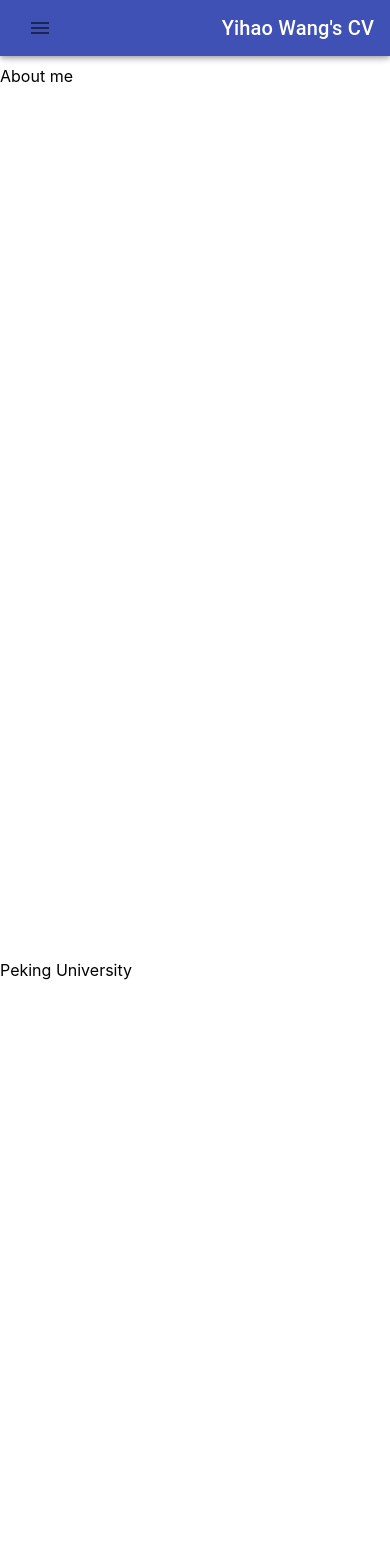
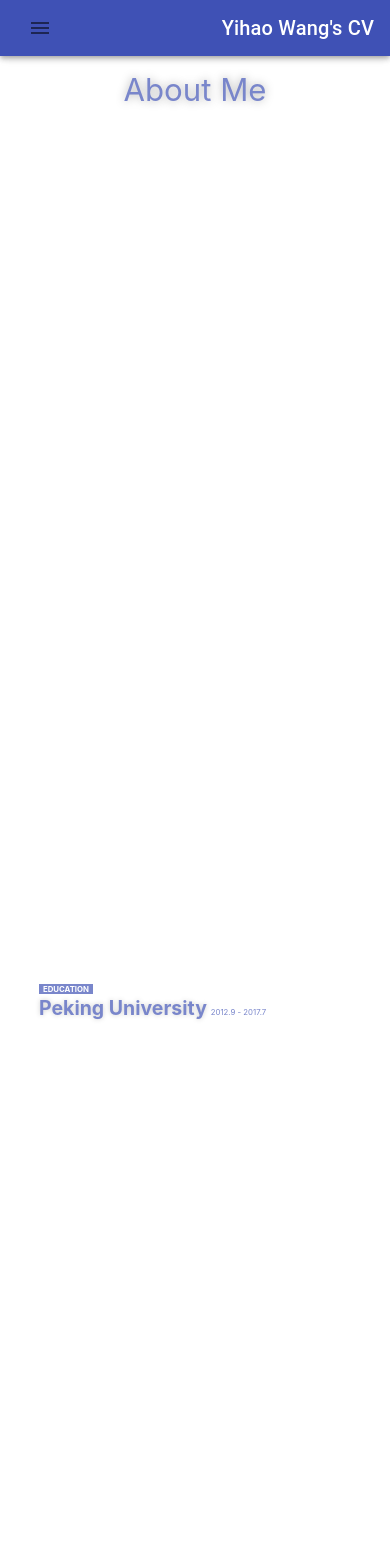
Before and after one commit to y1hao/cv2020, a React (Create React App) app: page / in a window 390 px wide. Shown: the top 1568 px of the page. Built offline with nearby package versions, Linux system fonts and the light colour scheme.

Commit message:
Add page titles

```diff
--- a/src/Components/Content.tsx
+++ b/src/Components/Content.tsx
@@ -1,6 +1,10 @@
 import React from 'react';
-import Page from './Page';
 import { makeStyles, Theme, createStyles } from '@material-ui/core';
+
+const Pulse = require('react-reveal/Pulse');
+const Reveal = require('react-reveal/Reveal');
+const Zoom = require('react-reveal/Zoom');
+const Fade = require('react-reveal/Fade');
 
 export default function Content() {
   const classes = makeStyles((theme: Theme) =>
@@ -16,6 +20,79 @@ export default function Content() {
         [theme.breakpoints.down('sm')]: {
           paddingTop: 50
         }
+      },
+      sectionName: {
+        fontSize: '1.2vw',
+        margin: 0,
+        fontWeight: 'bold',
+        display: 'inline',
+        textAlign: 'left',
+        padding: 0,
+        paddingLeft: '0.5em',
+        paddingRight: '0.5em',
+        backgroundColor: theme.palette.primary.light,
+        color: 'white',
+        [theme.breakpoints.down('sm')]: {
+          fontSize: '2vw'
+        }
+      },
+      title: {
+        margin: 0,
+        fontSize: '4vw',
+        fontWeight: 'bolder',
+        textShadow: '#ccc 0 0 5px',
+        color: theme.palette.primary.light,
+        [theme.breakpoints.down('sm')]: {
+          fontSize: '5vw'
+        }
+      },
+      titleDiscription: {
+        fontSize: '1.2vw',
+        paddingLeft: '1vw',
+        fontWeight: 'lighter',
+        textShadow: 'none',
+        color: theme.palette.primary.light,
+        [theme.breakpoints.down('sm')]: {
+          fontSize: '2vw'
+        }
+      },
+      subTitle: {
+        fontSize: '2vw',
+        paddingLeft: '2vw',
+        fontWeight: 'normal',
+        textShadow: 'none',
+        color: theme.palette.primary.light,
+        [theme.breakpoints.down('sm')]: {
+          fontSize: '3vw'
+        }
+      },
+      titleWrapper: {
+        marginLeft: '10%',
+        marginTop: '1em',
+        paddingTop: '1em',
+        display: 'flex',
+        flexDirection: 'column'
+      },
+      largeTitle: {
+        display: 'block',
+        fontSize: '5.5vw',
+        textAlign: 'center',
+        paddingTop: '5.5vw',
+        fontWeight: 'normal',
+        color: theme.palette.primary.light,
+        textShadow: '#aaa 0 0 10px',
+        [theme.breakpoints.down('sm')]: {
+          fontSize: '8vw'
+        }
+      },
+      description: {
+
+      },
+      emphasis: {
+
+      },
+      link: {
+
       }
     })
   )();
@@ -23,31 +100,105 @@ export default function Content() {
   return (
     <div className={classes.root}>
       <section id="aboutMe" className={classes.page}>
-        <p>About me</p>
+        <Fade up>
+          <span className={classes.largeTitle}>About Me</span>
+        </Fade>
       </section>
       <section id="pekingUniversity" className={classes.page}>
-        <p>Peking University</p>
+        <Fade up>
+          <div className={classes.titleWrapper}>
+            <span>
+              <p className={classes.sectionName}>EDUCATION</p>
+            </span>
+            <span className={classes.title}>
+              Peking University
+            <span className={classes.titleDiscription}>2012.9 - 2017.7</span>
+            </span>
+          </div>
+        </Fade>
       </section>
       <section id="victoriaUniversity" className={classes.page}>
-        <p>Victoria University of Wellington</p>
+        <Fade up>
+          <div className={classes.titleWrapper}>
+            <span>
+              <p className={classes.sectionName}>EDUCATION</p>
+            </span>
+            <span className={classes.title}>
+              Victoria University
+            <span className={classes.titleDiscription}>2017.11 - 2019.9</span>
+            </span>
+          </div>
+        </Fade>
       </section>
       <section id="universityOfAuckland" className={classes.page}>
-        <p>University of Auckland</p>
+        <Fade up>
+          <div className={classes.titleWrapper}>
+            <span>
+              <p className={classes.sectionName}>EDUCATION</p>
+            </span>
+            <span className={classes.title}>
+              University of Auckland
+            <span className={classes.titleDiscription}>2020.3 - 2020.7</span>
+            </span>
+          </div>
+        </Fade>
       </section>
       <section id="nandToTetris" className={classes.page}>
-        <p>Project - Nand to Tetris</p>
+        <Fade up>
+          <div className={classes.titleWrapper}>
+            <span>
+              <p className={classes.sectionName}>PROJECT</p>
+            </span>
+            <span className={classes.title}>
+              Nand to Tetris
+            <span className={classes.subTitle}>- A computer built from scratch</span>
+            </span>
+          </div>
+        </Fade>
       </section>
       <section id="div" className={classes.page}>
-        <p>Project - div</p>
+        <Fade up>
+          <div className={classes.titleWrapper}>
+            <span>
+              <p className={classes.sectionName}>PROJECT</p>
+            </span>
+            <span className={classes.title}>
+              div
+            <span className={classes.subTitle}>- A Turing-complete programming language</span>
+            </span>
+          </div>
+        </Fade>
       </section>
       <section id="keyPoint" className={classes.page}>
-        <p>Project - KeyPoint</p>
+        <Fade up>
+          <div className={classes.titleWrapper}>
+            <span>
+              <p className={classes.sectionName}>PROJECT</p>
+            </span>
+            <span className={classes.title}>
+              KeyPoint
+            <span className={classes.subTitle}>- A blogging website</span>
+            </span>
+          </div>
+        </Fade>
       </section>
       <section id="colorfulLife" className={classes.page}>
-        <p>Project - Colorful Life</p>
+        <Fade up>
+          <div className={classes.titleWrapper}>
+            <span>
+              <p className={classes.sectionName}>PROJECT</p>
+            </span>
+            <span className={classes.title}>
+              Colorful Life
+            <span className={classes.subTitle}>- Generative art base on Game of Life</span>
+            </span>
+          </div>
+        </Fade>
       </section>
       <section id="aboutFuture" className={classes.page}>
-        <p>About the future</p>
+        <Fade up>
+          <span className={classes.largeTitle}>About Future</span>
+        </Fade>
       </section>
     </div>
   )
--- a/src/index.css
+++ b/src/index.css
@@ -9,4 +9,5 @@ body {
 
 html {
   scroll-snap-type: y mandatory;
+  scroll-behavior: smooth;
 }
```
Also changed, not shown: src/Components/Page.tsx (deleted, +0 -17 lines).
